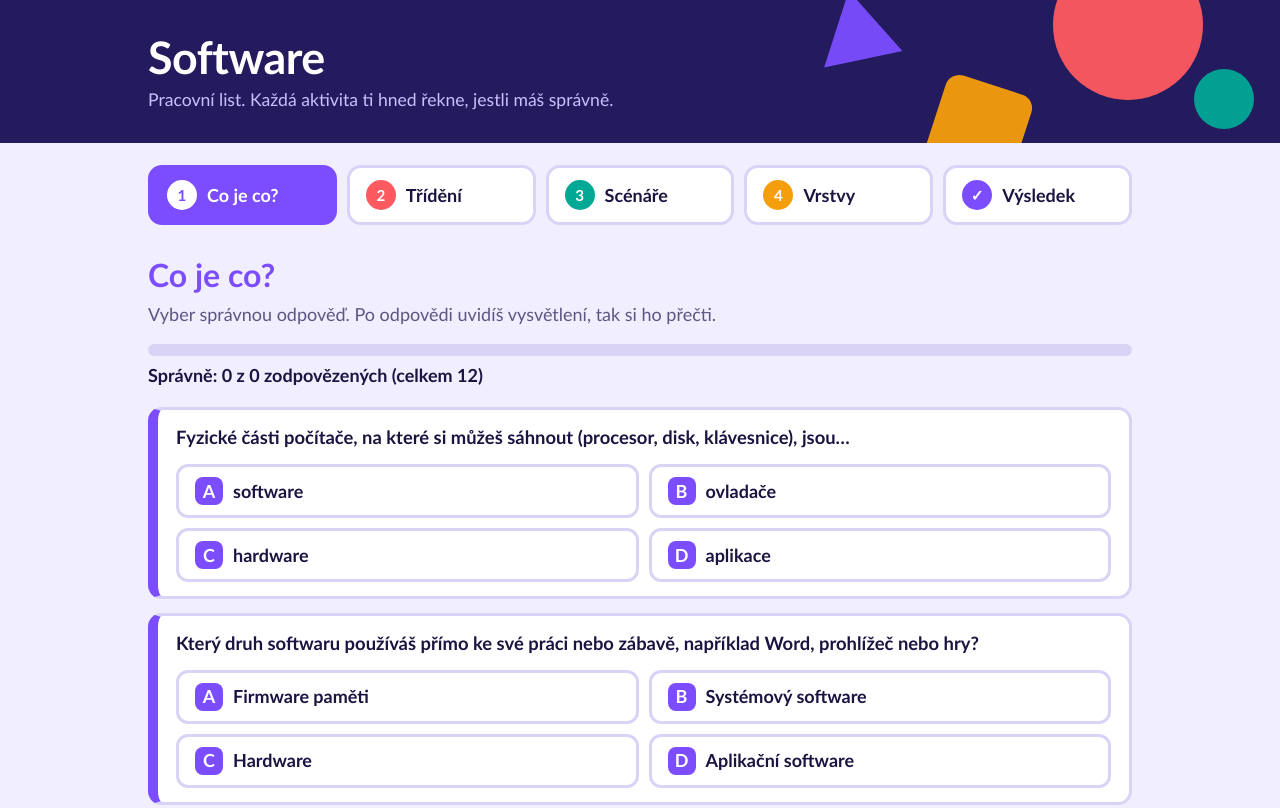
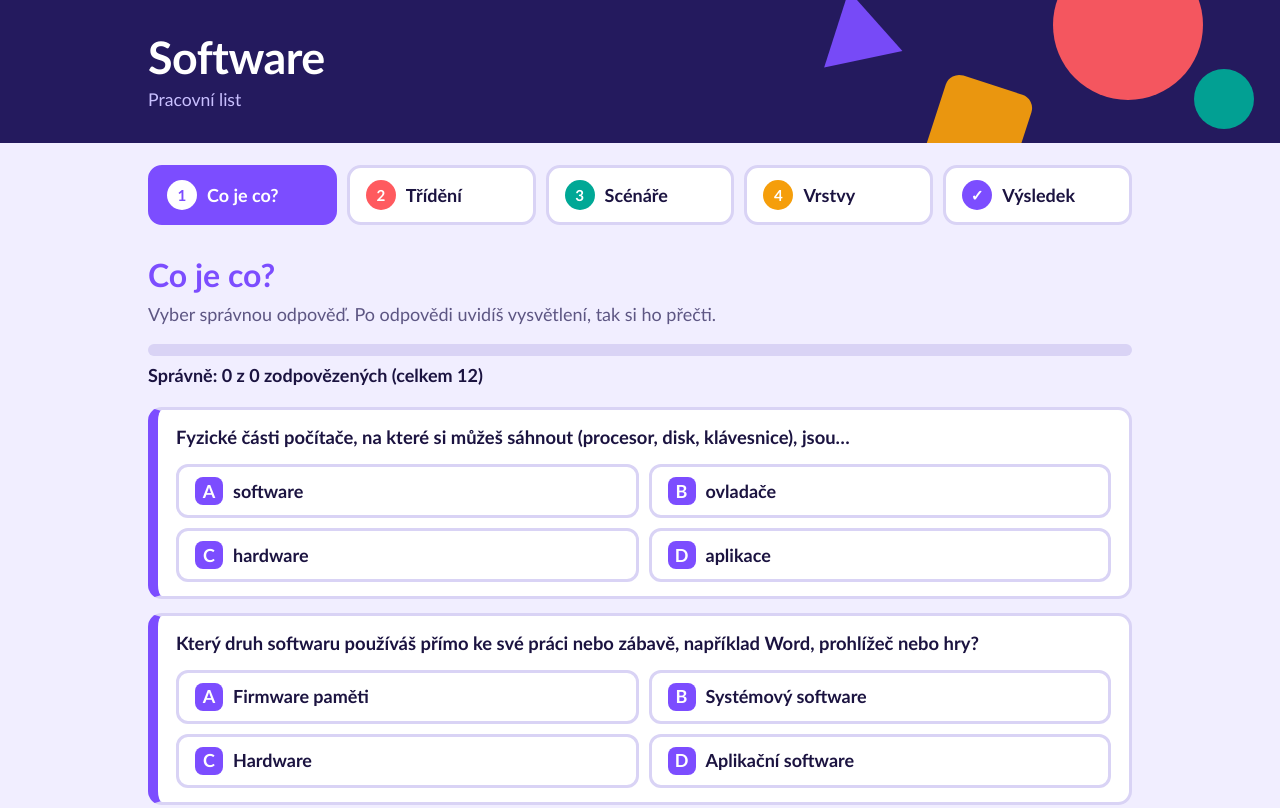
Before and after one commit to ppKr-byte/ProcvicSoftware, a plain HTML site: page index.html in a window 1280 px wide. Shown: the top 808 px of the page. Drawn offline with Linux system fonts and the light colour scheme.

Commit message:
Update paragraph text in index.html

```diff
--- a/index.html
+++ b/index.html
@@ -80,7 +80,7 @@ button:disabled{cursor:default}
 <body>
 <header>
 <span class="sh s1"></span><span class="sh s2"></span><span class="sh s3"></span><span class="sh s4"></span>
-<div class="hin"><h1>Software</h1><p>Pracovní list. Každá aktivita ti hned řekne, jestli máš správně.</p></div>
+<div class="hin"><h1>Software</h1><p>Pracovní list</p></div>
 </header>
 <main>
 <nav id="nav" role="tablist"></nav>
```
